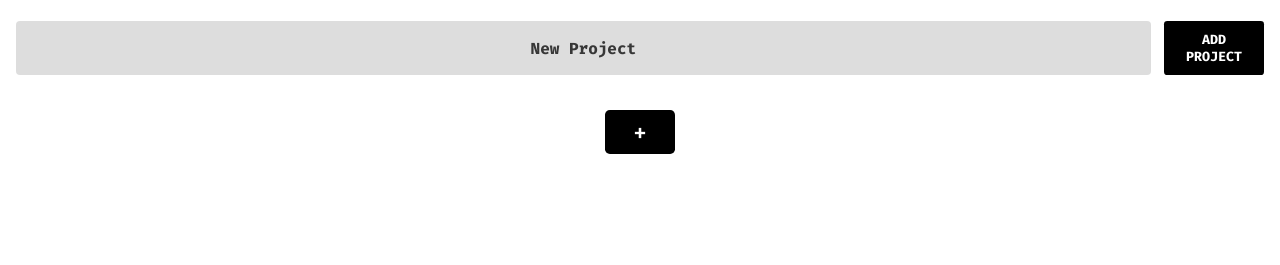
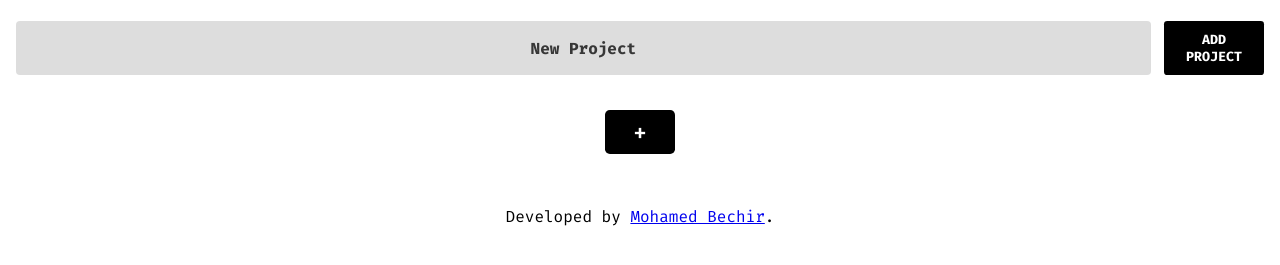
Before and after one commit to MohamedBechirMejri/todo-list, a website built with webpack: page src/template.html in a window 1280 px wide. Shown: the part 155-420 px from the top of the page. Built offline with nearby package versions, Linux system fonts and the light colour scheme.

Commit message:
add footer

```diff
--- a/src/template.html
+++ b/src/template.html
@@ -30,7 +30,12 @@
                 <div id="new-note"></div>
                 <div id="notes"></div>
             </main>
-            <footer></footer>
+            <footer>
+                <p>
+                    Developed by
+                    <a href="https://github.com/MohamedBechirMejri" target="_blank">Mohamed Bechir</a>.
+                </p>
+            </footer>
         </div>
     </body>
 
```
